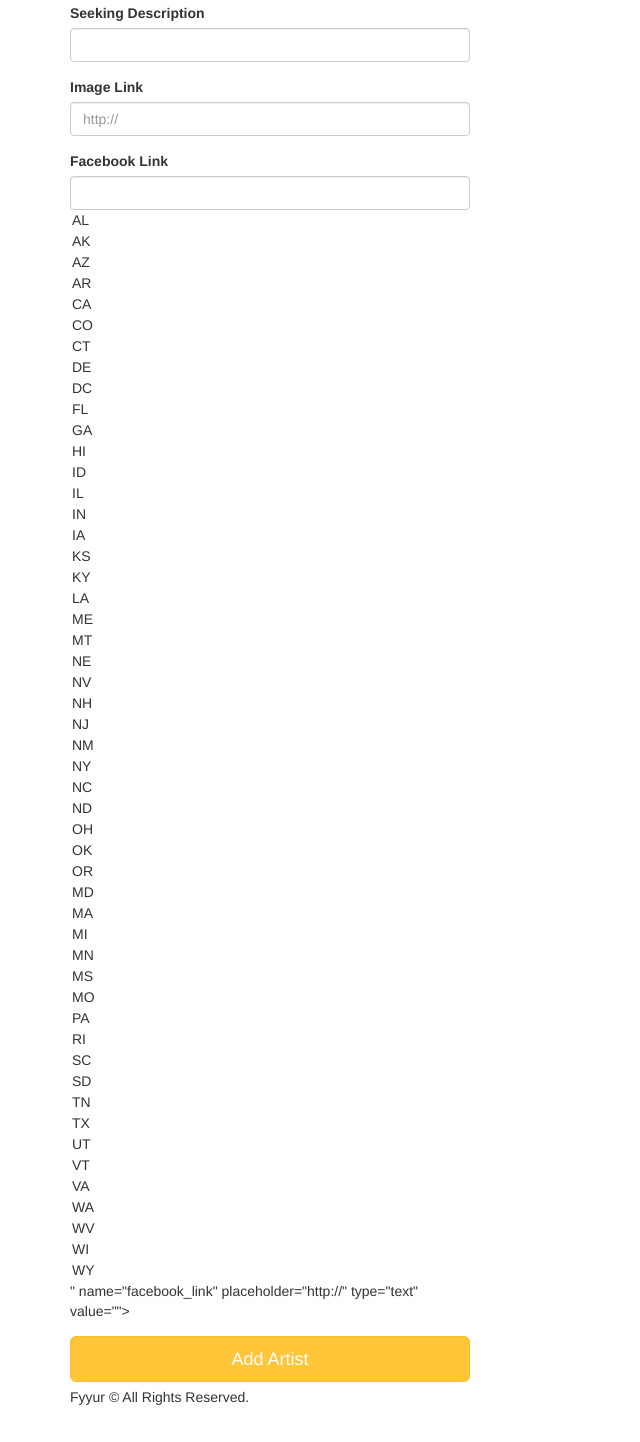
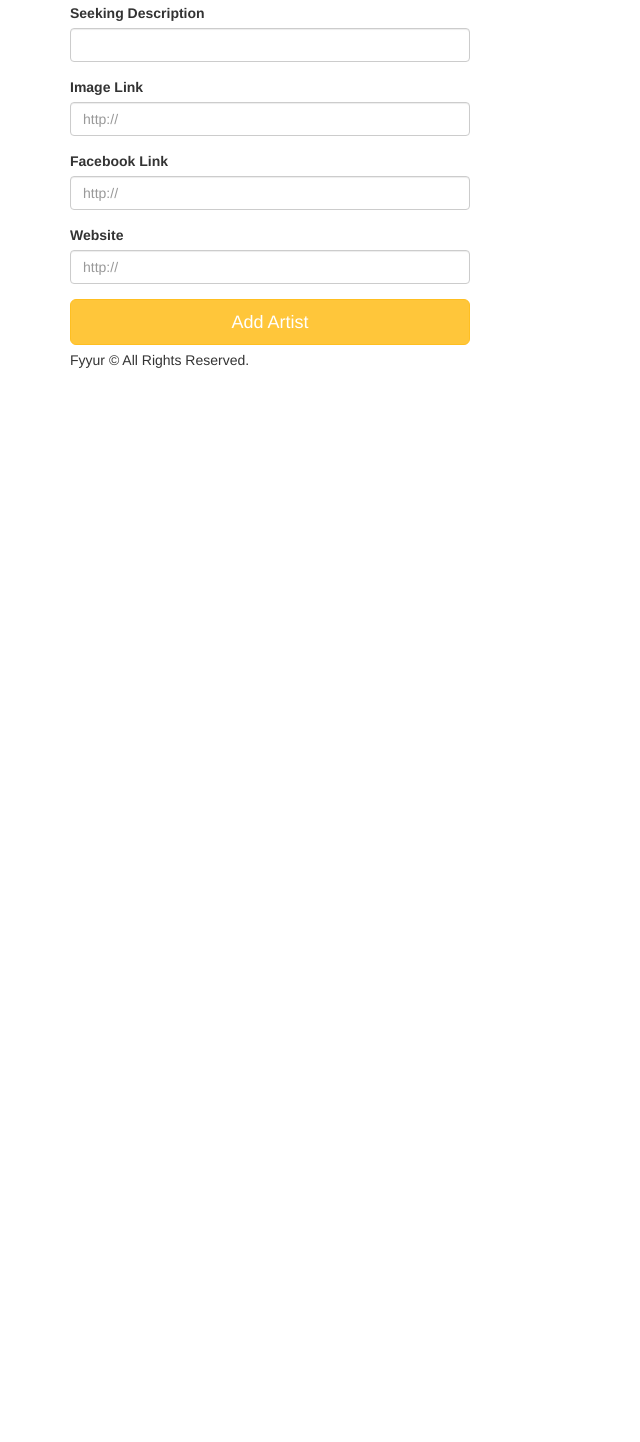
Before and after one commit to vijaybaliah/fyyur, a Flask app: page /artists/create in a window 1280 px wide. Shown: the part 2010-3452 px from the top of the page, without its empty margins (0-640 px from the left). After the commit the page ends 2378 px from the top, so only its background shows below. Run offline with Flask 2, Linux system fonts and the light colour scheme; some libraries are stand-ins or nearby versions.

Commit message:
feat: added shows model, controllers, views

```diff
--- a/app.py
+++ b/app.py
@@ -5,6 +5,7 @@
 import json
 import dateutil.parser
 import babel
+from datetime import datetime
 from flask import Flask, render_template, request, Response, flash, redirect,\
     url_for
 from flask_moment import Moment
@@ -100,6 +101,10 @@
                          nullable=False)
     start_time = db.Column(db.DateTime, nullable=False)
 
+    def __repr__(self):
+        return f'<Show artist_id: {self.artist_id} venue_id: {self.venue_id}\
+             start_time: {self.start_time} venue: {self.venue.name}>'
+
 # ----------------------------------------------------------------------------#
 # Filters.
 # ----------------------------------------------------------------------------#
@@ -111,7 +116,7 @@
         format = "EEEE MMMM, d, y 'at' h:mma"
     elif format == 'medium':
         format = "EE MM, dd, y h:mma"
-    return babel.dates.format_datetime(date, format)
+    return babel.dates.format_datetime(date, format, locale='en')
 
 
 app.jinja_env.filters['datetime'] = format_datetime
@@ -191,91 +196,31 @@
     # shows the venue page with the given venue_id
     # TODO: replace with real venue data from the venues table, using venue_id
     venue = Venue.query.get(venue_id)
-    # venue["genres"] = venue.genres.replace("{", "", 1)
-    # venue["genres"] = venue.genres.replace("}", "", -1)
-    # venue.genres = venue.genres.split(',')
     setattr(venue, 'past_shows', [])
-    setattr(venue, 'past_shows_count', 0)
     setattr(venue, 'upcoming_show', [])
-    setattr(venue, 'upcoming_shows_count', 0)
-    # data1 = {
-    #     "id": 1,
-    #     "name": "The Musical Hop",
-    #     "genres": ["Jazz", "Reggae", "Swing", "Classical", "Folk"],
-    #     "address": "1015 Folsom Street",
-    #     "city": "San Francisco",
-    #     "state": "CA",
-    #     "phone": "123-123-1234",
-    #     "website": "https://www.themusicalhop.com",
-    #     "facebook_link": "https://www.facebook.com/TheMusicalHop",
-    #     "seeking_talent": True,
-    #     "seeking_description": "We are on the lookout for a local artist to play every two weeks. Please call us.",
-    #     "image_link": "https://images.unsplash.com/photo-1543900694-133f37abaaa5?ixlib=rb-1.2.1&ixid=eyJhcHBfaWQiOjEyMDd9&auto=format&fit=crop&w=400&q=60",
-    #     "past_shows": [{
-    #         "artist_id": 4,
-    #         "artist_name": "Guns N Petals",
-    #         "artist_image_link": "https://images.unsplash.com/photo-1549213783-8284d0336c4f?ixlib=rb-1.2.1&ixid=eyJhcHBfaWQiOjEyMDd9&auto=format&fit=crop&w=300&q=80",
-    #         "start_time": "2019-05-21T21:30:00.000Z"
-    #     }],
-    #     "upcoming_shows": [],
-    #     "past_shows_count": 1,
-    #     "upcoming_shows_count": 0,
-    # }
-    # data2 = {
-    #     "id": 2,
-    #     "name": "The Dueling Pianos Bar",
-    #     "genres": ["Classical", "R&B", "Hip-Hop"],
-    #     "address": "335 Delancey Street",
-    #     "city": "New York",
-    #     "state": "NY",
-    #     "phone": "914-003-1132",
-    #     "website": "https://www.theduelingpianos.com",
-    #     "facebook_link": "https://www.facebook.com/theduelingpianos",
-    #     "seeking_talent": False,
-    #     "image_link": "https://images.unsplash.com/photo-1497032205916-ac775f0649ae?ixlib=rb-1.2.1&ixid=eyJhcHBfaWQiOjEyMDd9&auto=format&fit=crop&w=750&q=80",
-    #     "past_shows": [],
-    #     "upcoming_shows": [],
-    #     "past_shows_count": 0,
-    #     "upcoming_shows_count": 0,
-    # }
-    # data3 = {
-    #     "id": 3,
-    #     "name": "Park Square Live Music & Coffee",
-    #     "genres": ["Rock n Roll", "Jazz", "Classical", "Folk"],
-    #     "address": "34 Whiskey Moore Ave",
-    #     "city": "San Francisco",
-    #     "state": "CA",
-    #     "phone": "415-000-1234",
-    #     "website": "https://www.parksquarelivemusicandcoffee.com",
-    #     "facebook_link": "https://www.facebook.com/ParkSquareLiveMusicAndCoffee",
-    #     "seeking_talent": False,
-    #     "image_link": "https://images.unsplash.com/photo-1485686531765-ba63b07845a7?ixlib=rb-1.2.1&ixid=eyJhcHBfaWQiOjEyMDd9&auto=format&fit=crop&w=747&q=80",
-    #     "past_shows": [{
-    #         "artist_id": 5,
-    #         "artist_name": "Matt Quevedo",
-    #         "artist_image_link": "https://images.unsplash.com/photo-1495223153807-b916f75de8c5?ixlib=rb-1.2.1&ixid=eyJhcHBfaWQiOjEyMDd9&auto=format&fit=crop&w=334&q=80",
-    #         "start_time": "2019-06-15T23:00:00.000Z"
-    #     }],
-    #     "upcoming_shows": [{
-    #         "artist_id": 6,
-    #         "artist_name": "The Wild Sax Band",
-    #         "artist_image_link": "https://images.unsplash.com/photo-1558369981-f9ca78462e61?ixlib=rb-1.2.1&ixid=eyJhcHBfaWQiOjEyMDd9&auto=format&fit=crop&w=794&q=80",
-    #         "start_time": "2035-04-01T20:00:00.000Z"
-    #     }, {
-    #         "artist_id": 6,
-    #         "artist_name": "The Wild Sax Band",
-    #         "artist_image_link": "https://images.unsplash.com/photo-1558369981-f9ca78462e61?ixlib=rb-1.2.1&ixid=eyJhcHBfaWQiOjEyMDd9&auto=format&fit=crop&w=794&q=80",
-    #         "start_time": "2035-04-08T20:00:00.000Z"
-    #     }, {
-    #         "artist_id": 6,
-    #         "artist_name": "The Wild Sax Band",
-    #         "artist_image_link": "https://images.unsplash.com/photo-1558369981-f9ca78462e61?ixlib=rb-1.2.1&ixid=eyJhcHBfaWQiOjEyMDd9&auto=format&fit=crop&w=794&q=80",
-    #         "start_time": "2035-04-15T20:00:00.000Z"
-    #     }],
-    #     "past_shows_count": 1,
-    #     "upcoming_shows_count": 1,
-    # }
-    # data=list(filter(lambda d: d['id']==venue_id, [data1, data2, data3]))[0]
+    current_time = format_datetime(str(datetime.now()))
+    past_shows_count = 0
+    upcoming_shows_count = 0
+    shows = db.session.query(Artist, Show.start_time).join(Show).filter(Show.venue_id == venue_id)
+    for artist, start_time in shows:
+        if str(start_time) < current_time:
+            venue.past_shows.append({
+                'artist_id': artist.id,
+                'artist_name': artist.name,
+                'artist_image_link': artist.image_link,
+                'start_time': str(start_time)
+            })
+            past_shows_count += 1
+        else:
+            venue.upcoming_shows.append({
+                'artist_id': artist.id,
+                'artist_name': artist.name,
+                'artist_image_link': artist.image_link,
+                'start_time': str(start_time)
+            })
+            upcoming_shows_count += 1
+    setattr(venue, 'past_shows_count', past_shows_count)
+    setattr(venue, 'upcoming_shows_count', upcoming_shows_count)
     return render_template('pages/show_venue.html', venue=venue)
 
 #  Create Venue
@@ -302,6 +247,7 @@
                 address=form.address.data,
                 genres=form.genres.data,
                 image_link=form.image_link.data,
+                website=form.website.data,
                 facebook_link=form.facebook_link.data,
                 seeking_talent=form.seeking_talent.data,
                 seeking_description=form.seeking_description.data
@@ -311,6 +257,8 @@
             # TODO: insert form data as a new Venue record in the db, instead
             # TODO: modify data to be the data object returned from db
             # insertion
+        else:
+            raise Exception('Form validation failed')
     except Exception as e:
         print('create_venue_submission: ', e)
         db.session.rollback()
@@ -378,102 +326,53 @@
 def show_artist(artist_id):
     # shows the venue page with the given venue_id
     # TODO: replace with real venue data from the venues table, using venue_id
+    current_time = format_datetime(str(datetime.now()))
     artist = Artist.query.get(artist_id)
     setattr(artist, 'past_shows', [])
-    setattr(artist, 'past_shows_count', 0)
     setattr(artist, 'upcoming_show', [])
-    setattr(artist, 'upcoming_shows_count', 0)
-    # data1 = {
-    #     "id": 4,
-    #     "name": "Guns N Petals",
-    #     "genres": ["Rock n Roll"],
-    #     "city": "San Francisco",
-    #     "state": "CA",
-    #     "phone": "326-123-5000",
-    #     "website": "https://www.gunsnpetalsband.com",
-    #     "facebook_link": "https://www.facebook.com/GunsNPetals",
-    #     "seeking_venue": True,
-    #     "seeking_description": "Looking for shows to perform at in the San Francisco Bay Area!",
-    #     "image_link": "https://images.unsplash.com/photo-1549213783-8284d0336c4f?ixlib=rb-1.2.1&ixid=eyJhcHBfaWQiOjEyMDd9&auto=format&fit=crop&w=300&q=80",
-    #     "past_shows": [{
-    #         "venue_id": 1,
-    #         "venue_name": "The Musical Hop",
-    #         "venue_image_link": "https://images.unsplash.com/photo-1543900694-133f37abaaa5?ixlib=rb-1.2.1&ixid=eyJhcHBfaWQiOjEyMDd9&auto=format&fit=crop&w=400&q=60",
-    #         "start_time": "2019-05-21T21:30:00.000Z"
-    #     }],
-    #     "upcoming_shows": [],
-    #     "past_shows_count": 1,
-    #     "upcoming_shows_count": 0,
-    # }
-    # data2 = {
-    #     "id": 5,
-    #     "name": "Matt Quevedo",
-    #     "genres": ["Jazz"],
-    #     "city": "New York",
-    #     "state": "NY",
-    #     "phone": "300-400-5000",
-    #     "facebook_link": "https://www.facebook.com/mattquevedo923251523",
-    #     "seeking_venue": False,
-    #     "image_link": "https://images.unsplash.com/photo-1495223153807-b916f75de8c5?ixlib=rb-1.2.1&ixid=eyJhcHBfaWQiOjEyMDd9&auto=format&fit=crop&w=334&q=80",
-    #     "past_shows": [{
-    #         "venue_id": 3,
-    #         "venue_name": "Park Square Live Music & Coffee",
-    #         "venue_image_link": "https://images.unsplash.com/photo-1485686531765-ba63b07845a7?ixlib=rb-1.2.1&ixid=eyJhcHBfaWQiOjEyMDd9&auto=format&fit=crop&w=747&q=80",
-    #         "start_time": "2019-06-15T23:00:00.000Z"
-    #     }],
-    #     "upcoming_shows": [],
-    #     "past_shows_count": 1,
-    #     "upcoming_shows_count": 0,
-    # }
-    # data3 = {
-    #     "id": 6,
-    #     "name": "The Wild Sax Band",
-    #     "genres": ["Jazz", "Classical"],
-    #     "city": "San Francisco",
-    #     "state": "CA",
-    #     "phone": "432-325-5432",
-    #     "seeking_venue": False,
-    #     "image_link": "https://images.unsplash.com/photo-1558369981-f9ca78462e61?ixlib=rb-1.2.1&ixid=eyJhcHBfaWQiOjEyMDd9&auto=format&fit=crop&w=794&q=80",
-    #     "past_shows": [],
-    #     "upcoming_shows": [{
-    #         "venue_id": 3,
-    #         "venue_name": "Park Square Live Music & Coffee",
-    #         "venue_image_link": "https://images.unsplash.com/photo-1485686531765-ba63b07845a7?ixlib=rb-1.2.1&ixid=eyJhcHBfaWQiOjEyMDd9&auto=format&fit=crop&w=747&q=80",
-    #         "start_time": "2035-04-01T20:00:00.000Z"
-    #     }, {
-    #         "venue_id": 3,
-    #         "venue_name": "Park Square Live Music & Coffee",
-    #         "venue_image_link": "https://images.unsplash.com/photo-1485686531765-ba63b07845a7?ixlib=rb-1.2.1&ixid=eyJhcHBfaWQiOjEyMDd9&auto=format&fit=crop&w=747&q=80",
-    #         "start_time": "2035-04-08T20:00:00.000Z"
-    #     }, {
-    #         "venue_id": 3,
-    #         "venue_name": "Park Square Live Music & Coffee",
-    #         "venue_image_link": "https://images.unsplash.com/photo-1485686531765-ba63b07845a7?ixlib=rb-1.2.1&ixid=eyJhcHBfaWQiOjEyMDd9&auto=format&fit=crop&w=747&q=80",
-    #         "start_time": "2035-04-15T20:00:00.000Z"
-    #     }],
-    #     "past_shows_count": 0,
-    #     "upcoming_shows_count": 3,
-    # }
+    past_shows_count = 0
+    upcoming_shows_count = 0
+    shows = db.session.query(Venue, Show.start_time).join(Show).filter(Show.artist_id == artist_id)
+    for venue, start_time in shows:
+        print('start_time: ', start_time)
+        if str(start_time) < current_time:
+            artist.past_shows.append({
+                'venue_id': venue.id,
+                'venue_name': venue.name,
+                'venue_image_link': venue.image_link,
+                'start_time': str(start_time)
+            })
+            past_shows_count += 1
+        else:
+            artist.upcoming_shows.append({
+                'venue_id': venue.id,
+                'venue_name': venue.name,
+                'venue_image_link': venue.image_link,
+                'start_time': str(start_time)
+            })
+            upcoming_shows_count += 1
+    setattr(artist, 'past_shows_count', past_shows_count)
+    setattr(artist, 'upcoming_shows_count', upcoming_shows_count)
+
     return render_template('pages/show_artist.html', artist=artist)
 
 #  Update
 #  ----------------------------------------------------------------
 @app.route('/artists/<int:artist_id>/edit', methods=['GET'])
 def edit_artist(artist_id):
-    form = ArtistForm()
-    artist = {
-        "id": 4,
-        "name": "Guns N Petals",
-        "genres": ["Rock n Roll"],
-        "city": "San Francisco",
-        "state": "CA",
-        "phone": "326-123-5000",
-        "website": "https://www.gunsnpetalsband.com",
-        "facebook_link": "https://www.facebook.com/GunsNPetals",
-        "seeking_venue": True,
-        "seeking_description": "Looking for shows to perform at in the San Francisco Bay Area!",
-        "image_link": "https://images.unsplash.com/photo-1549213783-8284d0336c4f?ixlib=rb-1.2.1&ixid=eyJhcHBfaWQiOjEyMDd9&auto=format&fit=crop&w=300&q=80"
-    }
+    artist = Artist.query.get(artist_id)
+    form = ArtistForm(
+        name=artist.name,
+        genres=artist.genres,
+        city=artist.city,
+        state=artist.state,
+        phone=artist.phone,
+        website=artist.website,
+        facebook_link=artist.facebook_link,
+        seeking_venue=artist.seeking_venue,
+        seeking_description=artist.seeking_description,
+        image_link=artist.image_link
+    )
     # TODO: populate form with fields from artist with ID <artist_id>
     return render_template('forms/edit_artist.html', form=form, artist=artist)
 
@@ -488,21 +387,21 @@
 
 @app.route('/venues/<int:venue_id>/edit', methods=['GET'])
 def edit_venue(venue_id):
-    form = VenueForm()
-    venue = {
-        "id": 1,
-        "name": "The Musical Hop",
-        "genres": ["Jazz", "Reggae", "Swing", "Classical", "Folk"],
-        "address": "1015 Folsom Street",
-        "city": "San Francisco",
-        "state": "CA",
-        "phone": "123-123-1234",
-        "website": "https://www.themusicalhop.com",
-        "facebook_link": "https://www.facebook.com/TheMusicalHop",
-        "seeking_talent": True,
-        "seeking_description": "We are on the lookout for a local artist to play every two weeks. Please call us.",
-        "image_link": "https://images.unsplash.com/photo-1543900694-133f37abaaa5?ixlib=rb-1.2.1&ixid=eyJhcHBfaWQiOjEyMDd9&auto=format&fit=crop&w=400&q=60"
-    }
+    venue = Venue.query.get(venue_id)
+    form = VenueForm(
+        id=venue.id,
+        name=venue.name,
+        genres=venue.genres,
+        address=venue.address,
+        city=venue.city,
+        state=venue.state,
+        phone=venue.phone,
+        website=venue.website,
+        facebook_link=venue.facebook_link,
+        seeking_talent=venue.seeking_talent,
+        seeking_description=venue.seeking_description,
+        image_link=venue.image_link,
+    )
     # TODO: populate form with values from venue with ID <venue_id>
     return render_template('forms/edit_venue.html', form=form, venue=venue)
 
@@ -538,6 +437,7 @@
                 genres=form.genres.data,
                 image_link=form.image_link.data,
                 facebook_link=form.facebook_link.data,
+                website=form.website.data,
                 seeking_venue=form.seeking_venue.data,
                 seeking_description=form.seeking_description.data
             )
@@ -547,6 +447,8 @@
             # TODO: insert form data as a new Venue record in the db, instead
             # TODO: modify data to be the data object returned from db
             # insertion
+        else:
+            raise Exception('Form validation failed')
     except Exception as e:
         print('create_artist_submission: ', e)
         db.session.rollback()
@@ -575,42 +477,18 @@
     # displays list of shows at /shows
     # TODO: replace with real venues data.
     #       num_shows should be aggregated based on number of upcoming shows per venue.
-    data = [{
-        "venue_id": 1,
-        "venue_name": "The Musical Hop",
-        "artist_id": 4,
-        "artist_name": "Guns N Petals",
-        "artist_image_link": "https://images.unsplash.com/photo-1549213783-8284d0336c4f?ixlib=rb-1.2.1&ixid=eyJhcHBfaWQiOjEyMDd9&auto=format&fit=crop&w=300&q=80",
-        "start_time": "2019-05-21T21:30:00.000Z"
-    }, {
-        "venue_id": 3,
-        "venue_name": "Park Square Live Music & Coffee",
-        "artist_id": 5,
-        "artist_name": "Matt Quevedo",
-        "artist_image_link": "https://images.unsplash.com/photo-1495223153807-b916f75de8c5?ixlib=rb-1.2.1&ixid=eyJhcHBfaWQiOjEyMDd9&auto=format&fit=crop&w=334&q=80",
-        "start_time": "2019-06-15T23:00:00.000Z"
-    }, {
-        "venue_id": 3,
-        "venue_name": "Park Square Live Music & Coffee",
-        "artist_id": 6,
-        "artist_name": "The Wild Sax Band",
-        "artist_image_link": "https://images.unsplash.com/photo-1558369981-f9ca78462e61?ixlib=rb-1.2.1&ixid=eyJhcHBfaWQiOjEyMDd9&auto=format&fit=crop&w=794&q=80",
-        "start_time": "2035-04-01T20:00:00.000Z"
-    }, {
-        "venue_id": 3,
-        "venue_name": "Park Square Live Music & Coffee",
-        "artist_id": 6,
-        "artist_name": "The Wild Sax Band",
-        "artist_image_link": "https://images.unsplash.com/photo-1558369981-f9ca78462e61?ixlib=rb-1.2.1&ixid=eyJhcHBfaWQiOjEyMDd9&auto=format&fit=crop&w=794&q=80",
-        "start_time": "2035-04-08T20:00:00.000Z"
-    }, {
-        "venue_id": 3,
-        "venue_name": "Park Square Live Music & Coffee",
-        "artist_id": 6,
-        "artist_name": "The Wild Sax Band",
-        "artist_image_link": "https://images.unsplash.com/photo-1558369981-f9ca78462e61?ixlib=rb-1.2.1&ixid=eyJhcHBfaWQiOjEyMDd9&auto=format&fit=crop&w=794&q=80",
-        "start_time": "2035-04-15T20:00:00.000Z"
-    }]
+    data = []
+    shows = db.session.query(Show, Venue.name, Artist).join(Venue, Artist)
+    for show, venue_name, artist in shows:
+        data.append({
+            'venue_id': show.venue_id,
+            'venue_name': venue_name,
+            'artist_id': show.artist_id,
+            'artist_name': artist.name,
+            'artist_image_link': artist.image_link,
+            'start_time': str(show.start_time)
+        })
+        print('data: ', data[0]['start_time'])
     return render_template('pages/shows.html', shows=data)
 
 
@@ -624,15 +502,36 @@
 @app.route('/shows/create', methods=['POST'])
 def create_show_submission():
     form = ShowForm()
+    error = False
+    try:
+        if form.validate_on_submit():
+            show = Show(
+                artist_id=form.artist_id.data,
+                venue_id=form.venue_id.data,
+                start_time=form.start_time.data
+            )
+            db.session.add(show)
+            db.session.commit()
+    except Exception as e:
+        print('create_show_submission: ', e)
+        db.session.rollback()
+        print(sys.exc_info())
+        error = True
+    finally:
+        db.session.close()
+        # on successful db insert, flash success
+    if error:
+        # on successful db insert, flash success
+        # TODO: on unsuccessful db insert, flash an error instead.
+        # e.g., flash('An error occurred. Show could not be listed.')
+        # see: http://flask.pocoo.org/docs/1.0/patterns/flashing/
+        flash('An error occurred. Show could not be listed.')
+        return render_template('forms/new_show.html', form=form)
+    else:
+        flash('Show was successfully listed!')
+        return render_template('pages/home.html')
     # called to create new shows in the db, upon submitting new show listing form
     # TODO: insert form data as a new Show record in the db, instead
-
-    # on successful db insert, flash success
-    flash('Show was successfully listed!')
-    # TODO: on unsuccessful db insert, flash an error instead.
-    # e.g., flash('An error occurred. Show could not be listed.')
-    # see: http://flask.pocoo.org/docs/1.0/patterns/flashing/
-    return render_template('pages/home.html')
 
 
 @app.errorhandler(404)
--- a/forms.py
+++ b/forms.py
@@ -1,7 +1,7 @@
 from datetime import datetime
 from flask_wtf import FlaskForm
 from wtforms import StringField, SelectField, SelectMultipleField, DateTimeField, BooleanField
-from wtforms.validators import DataRequired, AnyOf, URL
+from wtforms.validators import DataRequired, AnyOf, URL, Optional
 
 
 class ShowForm(FlaskForm):
@@ -88,7 +88,7 @@
         'phone'
     )
     image_link = StringField(
-        'image_link'
+        'image_link', validators=[URL(), Optional()]
     )
     genres = SelectMultipleField(
         # TODO implement enum restriction
@@ -116,7 +116,10 @@
         ]
     )
     facebook_link = StringField(
-        'facebook_link', validators=[URL()]
+        'facebook_link', validators=[URL(), Optional()]
+    )
+    website = StringField(
+        'website', validators=[URL(), Optional()]
     )
     seeking_talent = BooleanField('seeking_talent')
     seeking_description = StringField('seeking_description')
@@ -190,7 +193,7 @@
         'phone'
     )
     image_link = StringField(
-        'image_link'
+        'image_link', validators=[URL(), Optional()]
     )
     genres = SelectMultipleField(
         # TODO implement enum restriction
@@ -219,7 +222,10 @@
     )
     facebook_link = StringField(
         # TODO implement enum restriction
-        'facebook_link', validators=[URL()]
+        'facebook_link', validators=[URL(), Optional()]
+    )
+    website = StringField(
+        'website', validators=[URL(), Optional()]
     )
     seeking_venue = BooleanField('seeking_venue')
     seeking_description = StringField('seeking_description')
--- a/templates/forms/new_artist.html
+++ b/templates/forms/new_artist.html
@@ -40,10 +40,23 @@
         <div class="form-group">
             <label for="image_link">Image Link</label>
             {{ form.image_link(class_ = 'form-control', placeholder='http://', autofocus = true) }}
+            {% for message in form.image_link.errors %}
+                <span class="error">{{ message }}</span>
+            {% endfor %}
         </div>
         <div class="form-group">
-            <label for="genres">Facebook Link</label>
-            {{ form.facebook_link(class_ = 'form-control', placeholder='http://', id=form.state, autofocus = true) }}
+            <label for="facebook_link">Facebook Link</label>
+            {{ form.facebook_link(class_ = 'form-control', placeholder='http://', autofocus = true ) }}
+            {% for message in form.facebook_link.errors %}
+                <span class="error">{{ message }}</span>
+            {% endfor %}
+        </div>
+        <div class="form-group">
+            <label for="website">Website</label>
+            {{ form.website(class_ = 'form-control', placeholder='http://', autofocus = true ) }}
+            {% for message in form.website.errors %}
+                <span class="error">{{ message }}</span>
+            {% endfor %}
         </div>
         <input type="submit" value="Add Artist" class="btn btn-primary btn-lg btn-block">
     </form>
--- a/templates/forms/new_show.html
+++ b/templates/forms/new_show.html
@@ -3,6 +3,7 @@
 {% block content %}
   <div class="form-wrapper">
     <form method="post" class="form">
+      {{ form.csrf_token }}
       <h3 class="form-heading">List a new show</h3>
       <div class="form-group">
         <label for="artist_id">Artist ID</label>
```
Also changed, not shown: templates/forms/new_venue.html (+10 -0 lines).
